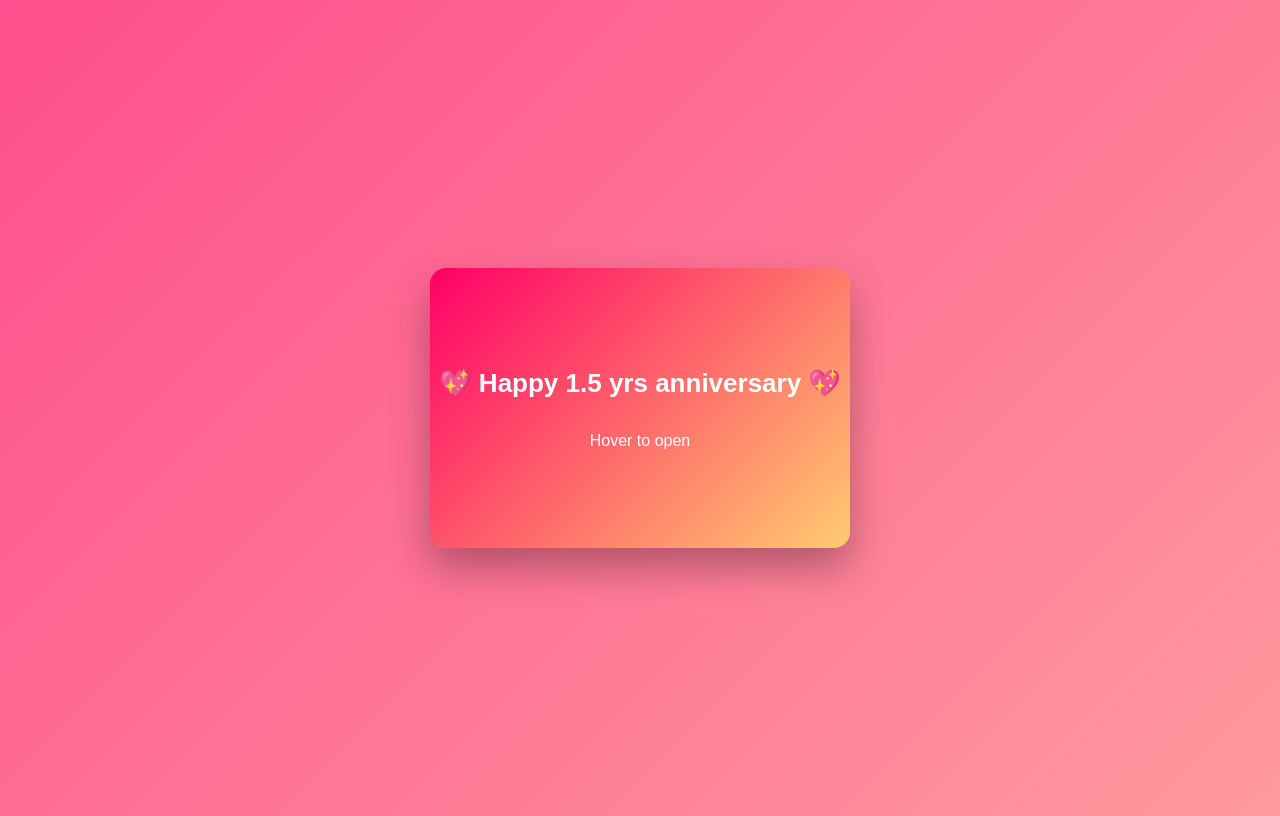
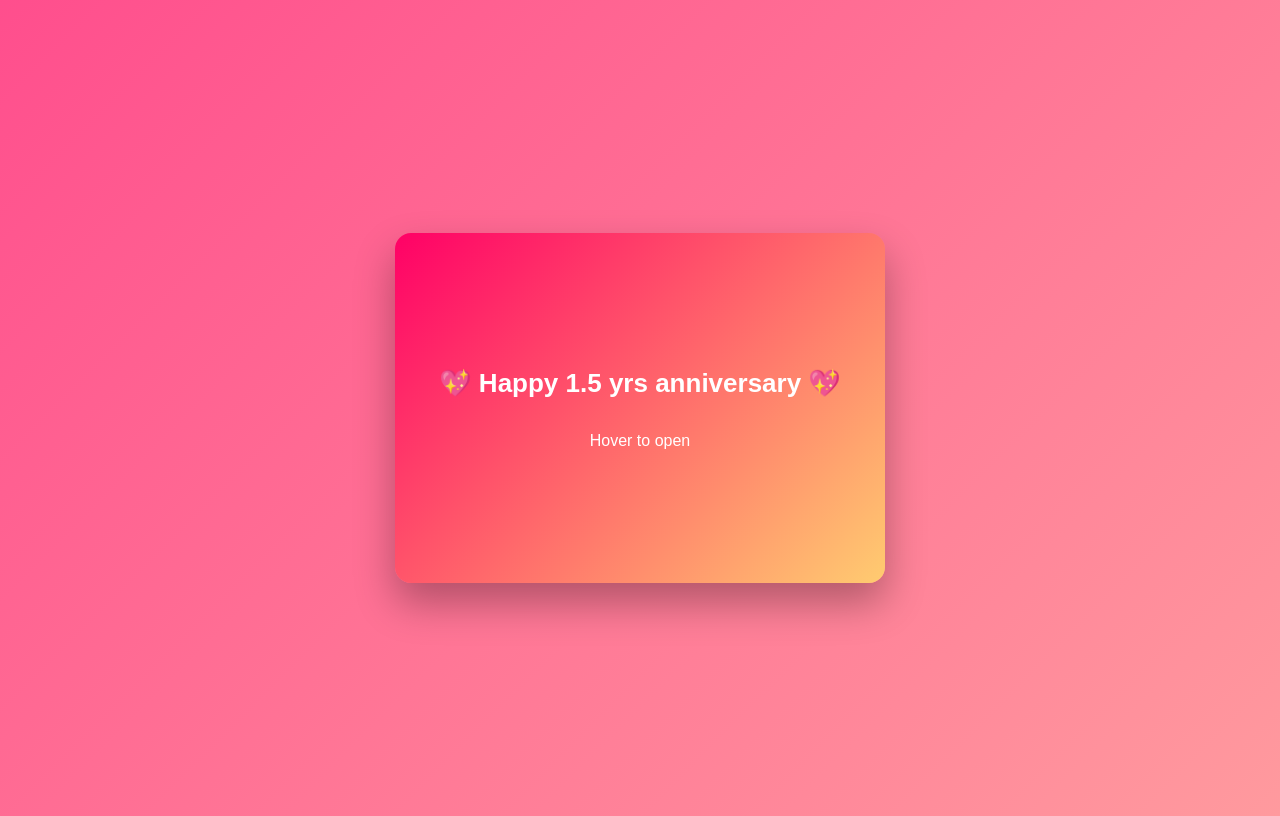
Before and after one commit to rishiwardhan/rishiwardhan.github.io, a plain HTML site: page index.html in a window 1280 px wide. Drawn offline with Linux system fonts and the light colour scheme.

Commit message:
Modify card dimensions and styles in index.html
Updated card dimensions and styles for better presentation.

```diff
--- a/index.html
+++ b/index.html
@@ -16,8 +16,8 @@ body {
 }
 
 .card {
-  width: 420px;
-  height: 280px;
+  width: 490px;
+  height: 350px;
   perspective: 1200px;
 }
 
@@ -79,7 +79,7 @@ body {
   margin-top: 12px;
   text-align: right;
   font-weight: bold;
-  color: #ff5a9e;
+  color: #e9367d;
 }
 </style>
 </head>
```
